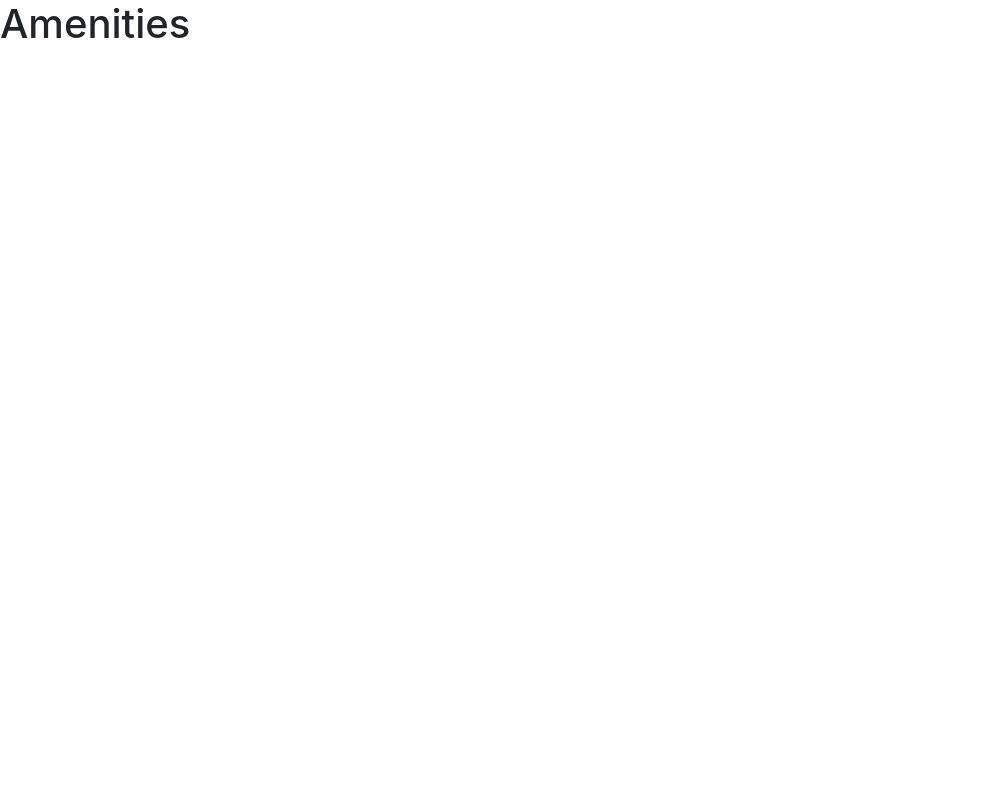
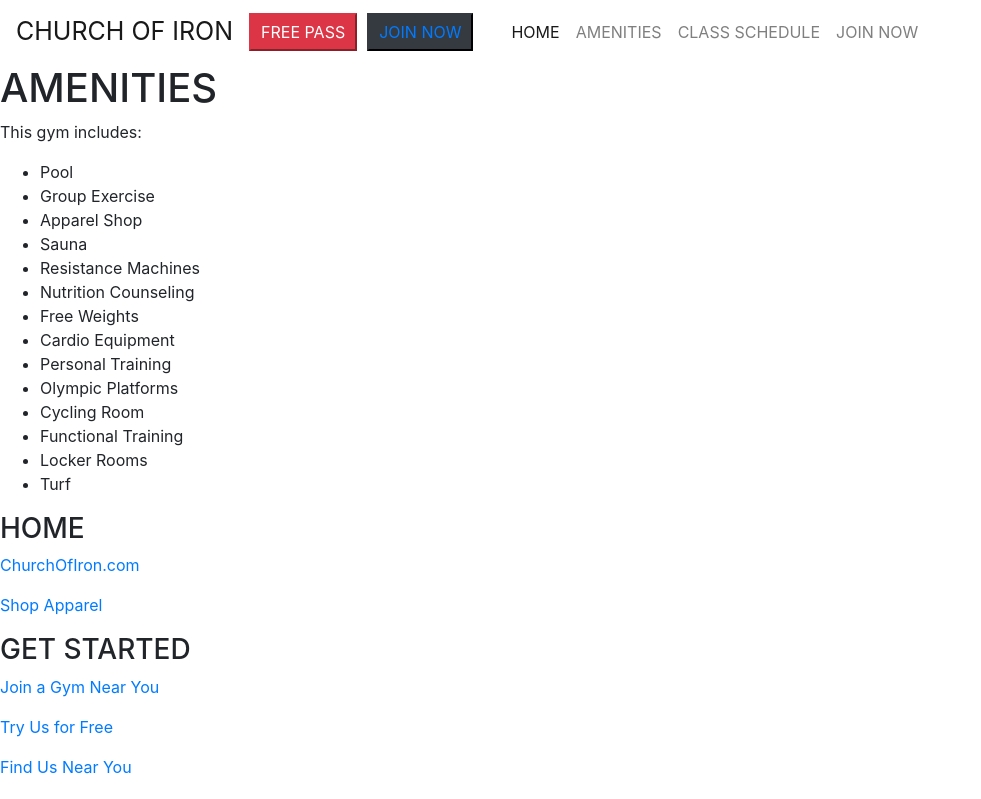
Before and after one commit to chasevriend/Gym-Site, a React (Create React App) app: page /amenities in a window 1280 px wide. Shown: the top 799 px of the page, without its empty margins (0-981 px from the left). Built offline with nearby package versions, Linux system fonts and the light colour scheme.

Commit message:
new commit

```diff
--- a/src/components/Navbar.js
+++ b/src/components/Navbar.js
@@ -7,7 +7,7 @@ function Navbar() {
             <a class="navbar-brand" id="logo" href="/">CHURCH OF IRON</a>
             <div class="navBtns">
                 <button class="navBtn btn-danger" id="freeBtn">FREE PASS</button>
-                <button class="navBtn btn-dark" id="joinBtn">JOIN NOW</button>
+                <button class="navBtn btn-dark" id="joinBtn"><a href="/join">JOIN NOW</a></button>
             </div>
             <button class="navbar-toggler" type="button" data-toggle="collapse" data-target="#navbarNavAltMarkup" aria-controls="navbarNavAltMarkup" aria-expanded="false" aria-label="Toggle navigation">
                 <span class="navbar-toggler-icon"></span>
--- a/src/pages/Amenities.jsx
+++ b/src/pages/Amenities.jsx
@@ -1,10 +1,38 @@
 //Schedule page
 import React from "react";
+import Navbar from "../components/Navbar";
+import Footer from "../components/Footer"
 
 function Amenities() {
     return (
         <div>
-            <h1>Amenities</h1>
+            <Navbar />
+            <div id="contentAmenities">
+                <div id="amenities">
+                    <h1>AMENITIES</h1>
+                    <p>This gym includes:</p>
+                    <ul>
+                        <li>Pool</li>
+                        <li>Group Exercise</li>
+                        <li>Apparel Shop</li>
+                        <li>Sauna</li>
+                        <li>Resistance Machines</li>
+                        <li>Nutrition Counseling</li>
+                        <li>Free Weights</li>
+                        <li>Cardio Equipment</li>
+                        <li>Personal Training</li>
+                        <li>Olympic Platforms</li>
+                        <li>Cycling Room</li>
+                        <li>Functional Training</li>
+                        <li>Locker Rooms</li>
+                        <li>Turf</li>
+                    </ul>
+                </div>
+                <div id="photoAmenities">
+
+                </div>
+            </div>
+            <Footer />
         </div>
     );
 }
--- a/src/pages/Home.jsx
+++ b/src/pages/Home.jsx
@@ -48,6 +48,11 @@ function Home() {
                     <div id="socials">
 
                     </div>
+                </div>
+                <div id="photos">
+                    <div id="photo1"></div>
+                    <div id="photo2"></div>
+                    <div id="photo3"></div>
                 </div>
             </div>
             <GuestPassForm />
--- a/src/pages/Join.jsx
+++ b/src/pages/Join.jsx
@@ -5,8 +5,50 @@ function Join() {
     return (
         <div>
             <h1>Join page</h1>
+            <div id="joinProcess">
+                <div>
+                    <p>My Info</p>
+                </div>
+                <div>
+                    <p>My Plan</p>
+                </div>
+                <div>
+                    <p>Payment</p>
+                </div>
+                <div>
+                    <p>Confirm</p>
+                </div>
+            </div>
+            <JoinNowForm />
         </div>
     );
 }
 
+function JoinNowForm() {
+    return (
+        <div className="JoinNowForm">
+            <form>
+                <div id="names">
+                    <div>
+                        <p>FIRST NAME</p>
+                        <input type="text" placeholder="First Name" required></input>
+                    </div>
+                    <div>
+                        <p>LAST NAME</p>
+                        <input type="text" placeholder="Last Name" required></input>
+                    </div>
+                </div>
+                <div>
+                    <p>EMAIL ADDRESS</p>
+                    <input type="email" placeholder="Email Address" required></input>
+                </div>
+                <div>
+                    <p>PRIMARY PHONE</p>
+                    <input type="text" placeholder="Primary Phone" required></input>
+                </div>
+            </form>
+        </div>
+    )
+}
+
 export default Join;
--- a/src/pages/Schedule.jsx
+++ b/src/pages/Schedule.jsx
@@ -1,10 +1,35 @@
 //Schedule page
 import React from "react";
+import Navbar from "../components/Navbar";
+import Footer from "../components/Footer";
+import GuestPassForm from "../components/Form";
 
 function Schedule() {
     return (
         <div>
-            <h1>Schedule</h1>
+            <Navbar />
+            <div id="contentSchedule">
+                <div id="aboutSchedule">
+                    <h2>FITNESS CLASSES</h2>
+                    <p>Group exercise classes are a great way to make sure you don't fall into a fitness pickle.
+                    Whether you want classes for weight loss, building muscle, or building cardio output, our gym offers something for
+                    everyone. Our certified instructors keep the energy level high so your workout is over before you know it! You'll leave
+                    stress behind at every fitness class and walk out knowing you're one step closer to your goals.</p>
+                </div>
+                <div id="classes">
+                    {/* make these all links for the specific class in the modals bar */}
+                    <p>INDOOR CYCLING</p>
+                    <p>CADIO CLASSES</p>
+                    <p>CLASSES FOR SENIORS</p>
+                    <p>STRENGTH BUILDING</p>
+                    <p>WEIGHT LOSS</p>
+                </div>
+                <div id="modals">
+                    {/* add classes with modals and buttons to switch between  */}
+                </div>
+            </div>
+            <GuestPassForm />
+            <Footer />
         </div>
     );
 }
```
Also changed, not shown: src/components/Form.js (line endings or trailing spaces).
